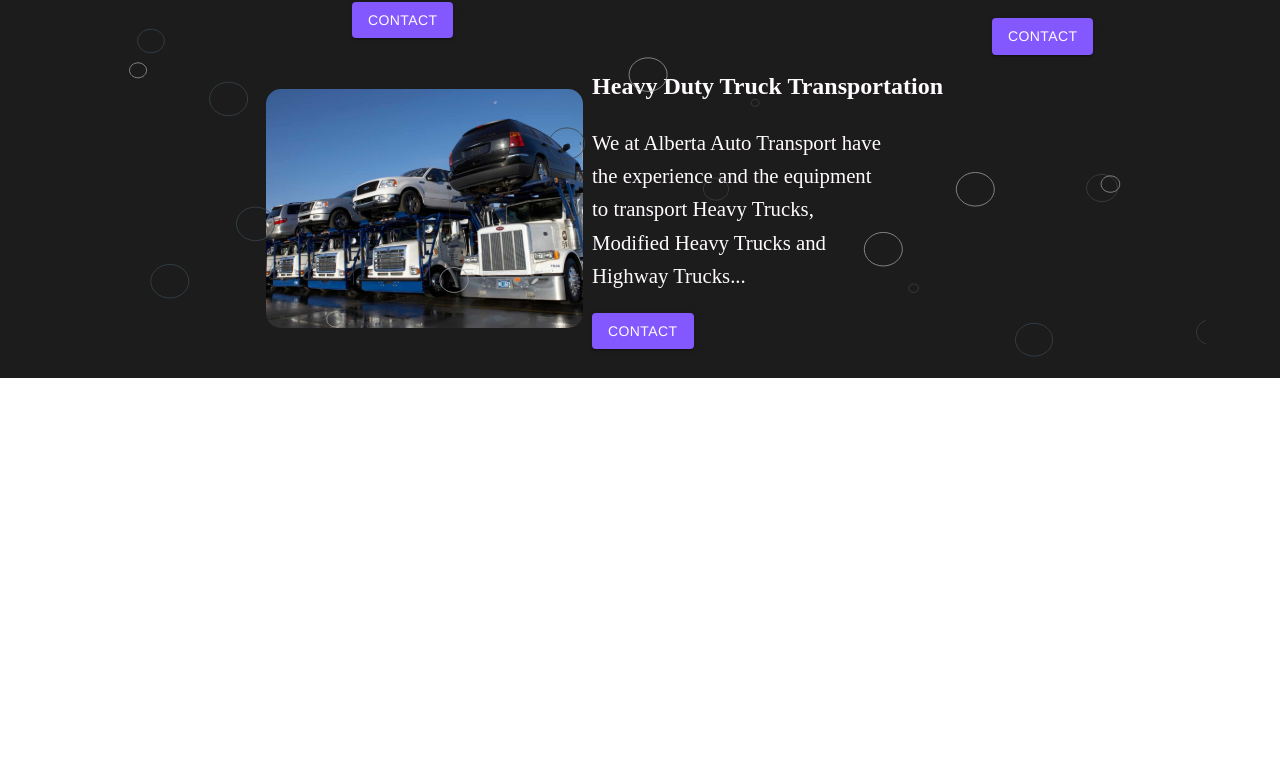
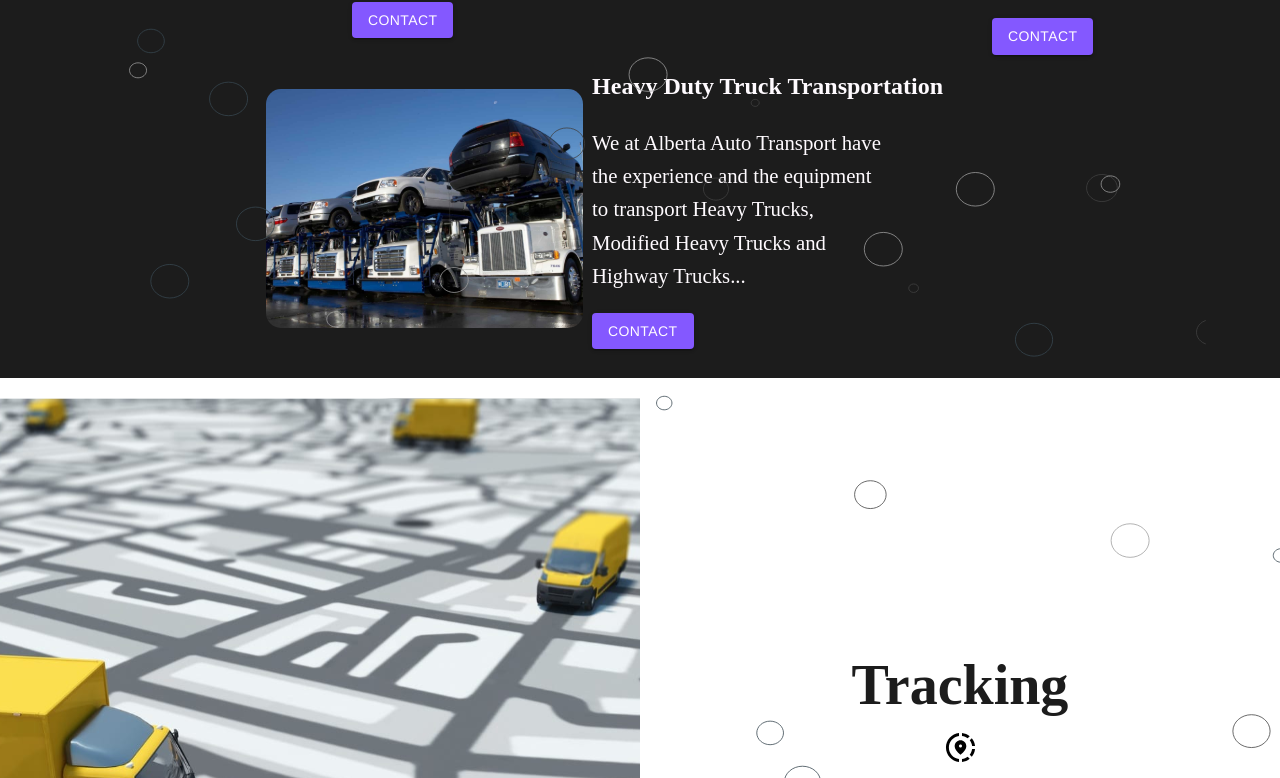
Before and after one commit to TieuVanHien/auto-haul, a React (Create React App) app: page / in a window 1280 px wide. Shown: the part 2022-2800 px from the top of the page. Before the commit the page ends 2400 px from the top, so only its background shows below. Built offline with nearby package versions, Linux system fonts and the light colour scheme; a web font is replaced by a local one.

Commit message:
tracking section updated

```diff
--- a/package.json
+++ b/package.json
@@ -5,6 +5,7 @@
   "dependencies": {
     "@emotion/react": "^11.10.5",
     "@emotion/styled": "^11.10.5",
+    "@mui/icons-material": "^5.10.16",
     "@mui/material": "^5.10.14",
     "@mui/styled-engine-sc": "^5.10.14",
     "@testing-library/jest-dom": "^5.16.5",
--- a/src/App.js
+++ b/src/App.js
@@ -1,6 +1,6 @@
 import { Nav } from "./components";
 import { BrowserRouter as Router } from "react-router-dom";
-import { Home, About, Service } from "./section";
+import { Home, About, Service, Tracking } from "./section";
 // import { BrowserRouter, Routes, Route } from "react-router-dom";
 
 function App() {
@@ -11,6 +11,7 @@ function App() {
         <Home />
         <About />
         <Service />
+        <Tracking />
       </Router>
     </div>
   );
--- a/src/components/nav.jsx
+++ b/src/components/nav.jsx
@@ -56,6 +56,21 @@ export const Nav = () => {
           >
             Service
           </Link>
+          <Link
+            href="#tracking"
+            className="link"
+            to="tracking"
+            spy={true}
+            smooth={true}
+            offset={0}
+            duration={300}
+            // onClick={() => {
+            //   setClose(false);
+            //   setOpen(false);
+            // }}
+          >
+            Tracking
+          </Link>
         </div>
         <div className="contact-btn">
           <Button className="button" variant="contained">
--- a/src/scss/sections/index.scss
+++ b/src/scss/sections/index.scss
@@ -1,3 +1,4 @@
 @forward "./home.scss";
 @forward "./about.scss";
 @forward "./service.scss";
+@forward "./tracking.scss";
--- /dev/null
+++ b/src/scss/sections/tracking.scss
@@ -0,0 +1,33 @@
+@use "../typography" as *;
+
+.tracking {
+  .container {
+    width: 100%;
+    .left-side {
+      width: 50%;
+      height: 100%;
+      img {
+        width: 100%;
+        height: 100%;
+      }
+    }
+    .right-side {
+      width: 50%;
+      height: 100%;
+      display: flex;
+      flex-direction: column;
+      justify-content: center;
+      align-items: center;
+      text-align: center;
+      background-image: url("../../images/bubbleBackground.svg");
+      background-repeat: no-repeat;
+      background-size: cover;
+      h1 {
+        color: $black;
+      }
+      p {
+        color: $black;
+      }
+    }
+  }
+}
--- a/src/section/index.js
+++ b/src/section/index.js
@@ -1,3 +1,4 @@
 export { Home } from "./home";
 export { About } from "./about";
 export { Service } from "./service";
+export { Tracking } from "./tracking";
--- /dev/null
+++ b/src/section/tracking.js
@@ -0,0 +1,27 @@
+import React from "react";
+import trackingImg from "../images/tracking.svg";
+import { Button } from "@mui/material";
+import ShareLocationIcon from "@mui/icons-material/ShareLocation";
+
+export const Tracking = () => {
+  return (
+    <section className="tracking">
+      <div className="container">
+        <div className="left-side">
+          <img src={trackingImg} alt="tracking" />
+        </div>
+        <div className="right-side">
+          <h1>Tracking</h1>
+          <ShareLocationIcon fontSize="large" />
+          <p>
+            Auto Hauler makes it easy for our customers to track their vehicles
+            during transportation progess
+          </p>
+          <Button className="button" size="large" variant="contained">
+            Track Your Vehicle
+          </Button>
+        </div>
+      </div>
+    </section>
+  );
+};
```
Also changed, not shown: src/images/tracking.svg (added), 1 other file (tests, documents, lock files or other folders).
